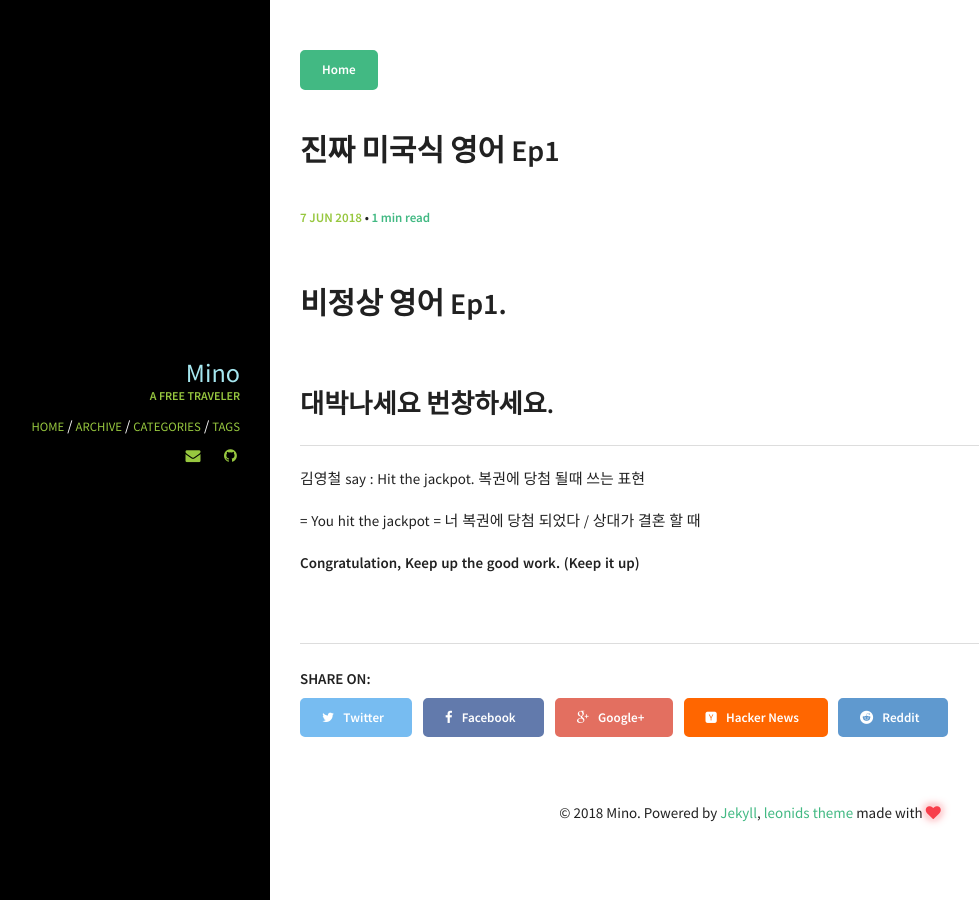
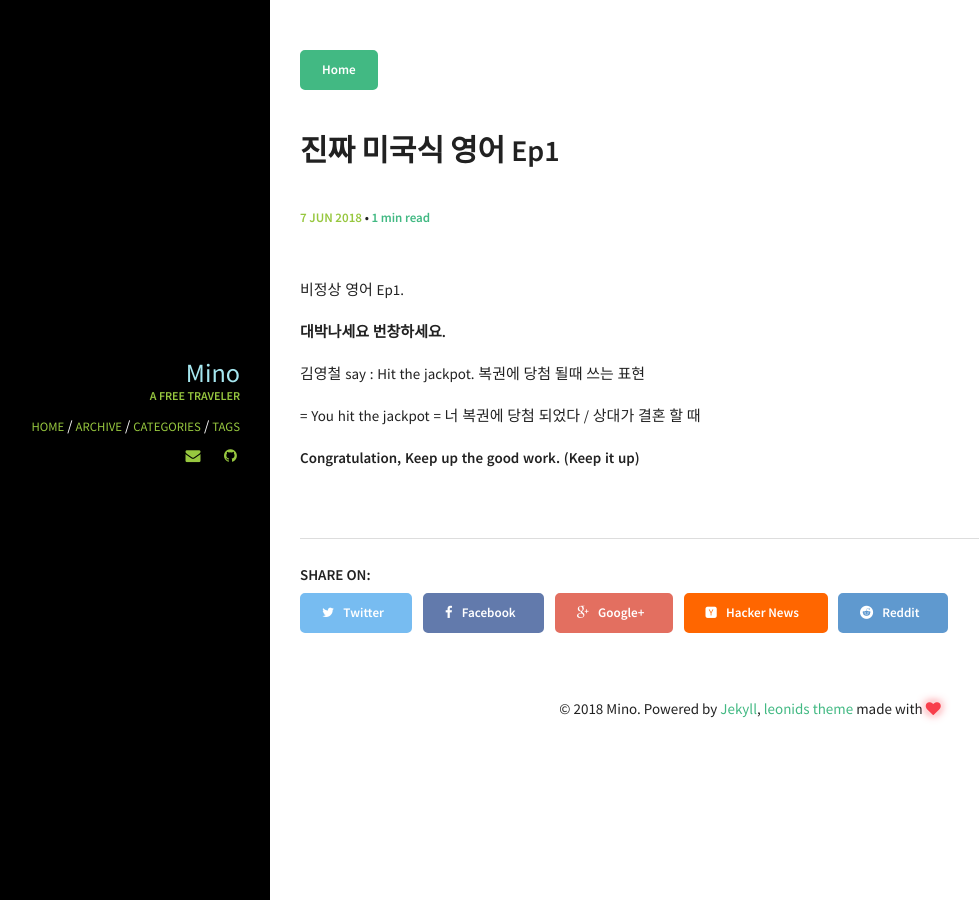
Before and after one commit to minoblog/minoblog.github.io, a Jekyll site: the page built from _posts/2018-06-07-Podcast-English-Ep01.md, in a window 1280 px wide. Shown: the whole page, without its empty margins (50-1029 px from the left). Built offline with Jekyll 4.4.1, drawn with Linux system fonts in a browser that asks for light colours.

Commit message:
no message

```diff
--- a/_posts/2018-06-07-English-study1.md
+++ b/_posts/2018-06-07-Podcast-English-Ep01.md
@@ -6,9 +6,9 @@ categories: [study]
 comments: true
 ---
 
-# 비정상 영어 Ep1.
+비정상 영어 Ep1.
 
-## 대박나세요 번창하세요.
+<b> 대박나세요 번창하세요. </b>
 
 김영철 say : Hit the jackpot. 복권에 당첨 될때 쓰는 표현
 
```
Also changed, not shown: _posts/2018-07-12-Podcast-English-Total.md (renamed from _posts/2018-07-12-English-study.md).
